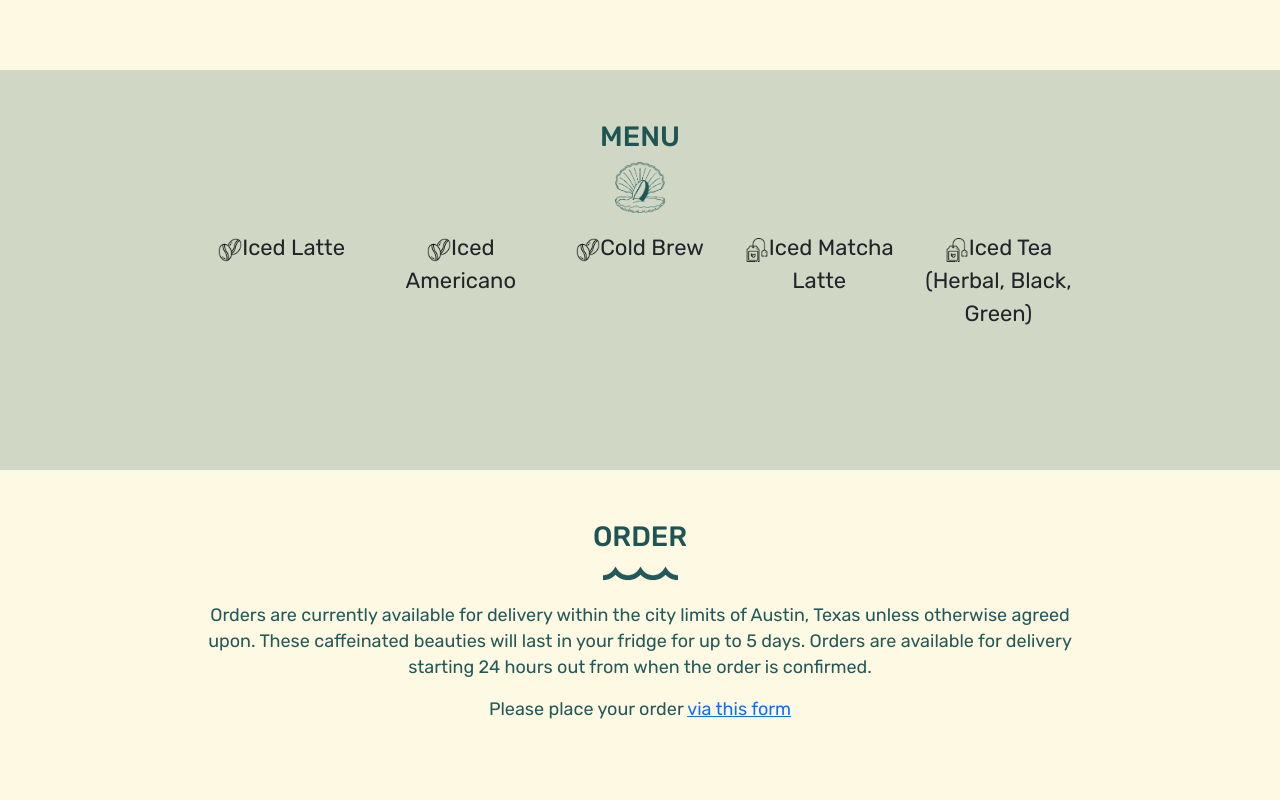
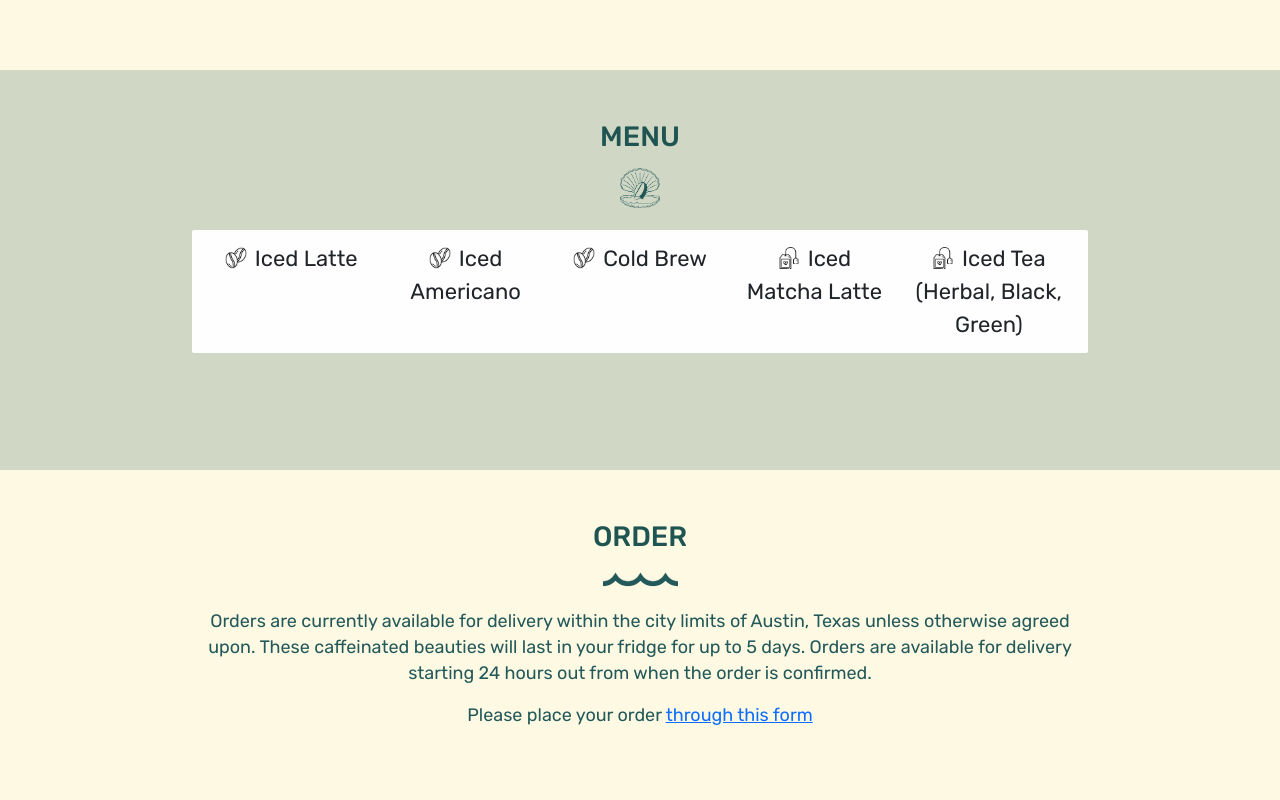
Before and after one commit to kristajg/sippin-siren, a React (Create React App) app: page / in a window 1280 px wide. Shown: the part 1260-2060 px from the top of the page. Built offline with nearby package versions, Linux system fonts and the light colour scheme.

Commit message:
style and content tweaks

```diff
--- a/src/assets/style/App.scss
+++ b/src/assets/style/App.scss
@@ -44,13 +44,14 @@ p {
   min-height: 400px;
   padding: 50px 15%;
   h3 {
+    padding-bottom: 6px;
     text-transform: uppercase;
-    color: $medium-turquoise
+    color: $medium-turquoise;
   }
   .section-shell-img {
-    width: 50px;
+    width: 40px;
     height: auto;
-    padding-bottom: 18px;
+    padding-bottom: 22px;
   }
 }
 
@@ -111,12 +112,20 @@ p {
 // menu
 #section-menu {
   background-color: $light-gray-blue;
-  .menu-icon {
-    height: 24px;
-    width: auto;
-  }
-  .menu-name {
-    font-size: 22px;
+  .menu-content {
+    padding: 12px;
+    background-color: $off-white;
+    border-radius: 2px;
+    .menu-icon {
+      position: relative;
+      top: -4px;
+      height: 22px;
+      width: auto;
+      padding-right: 8px;
+    }
+    .menu-name {
+      font-size: 22px;
+    }
   }
 }
 
--- a/src/containers/Menu.js
+++ b/src/containers/Menu.js
@@ -36,6 +36,7 @@ export default function Menu() {
 			<div>
 				<img src={logo_shell}  alt='shell icon' className='section-shell-img' />
 			</div>
+			<div className='menu-content'>
 				<Container>
 					<Row>
 						{menu.map(obj => (
@@ -47,5 +48,6 @@ export default function Menu() {
 					</Row>
 				</Container>
 			</div>
+		</div>
 	);
 }
--- a/src/containers/Order.js
+++ b/src/containers/Order.js
@@ -11,7 +11,7 @@ export default function Order() {
 				Orders are available for delivery starting 24 hours out from when the order is confirmed.
 			</p>
 			<p>
-				Please place your order <a href='https://docs.google.com/forms/d/e/1FAIpQLScHcHz_I476r-v0dPWQjc6y19M-m27jz97FwD9UiiqQFH3s3A/viewform' target='_blank' rel="noreferrer">via this form</a>
+				Please place your order <a href='https://docs.google.com/forms/d/e/1FAIpQLScHcHz_I476r-v0dPWQjc6y19M-m27jz97FwD9UiiqQFH3s3A/viewform' target='_blank' rel="noreferrer">through this form</a>
 			</p>
 		</div>
 	);
```
Lines whose indentation alone changed are shown as unchanged.
